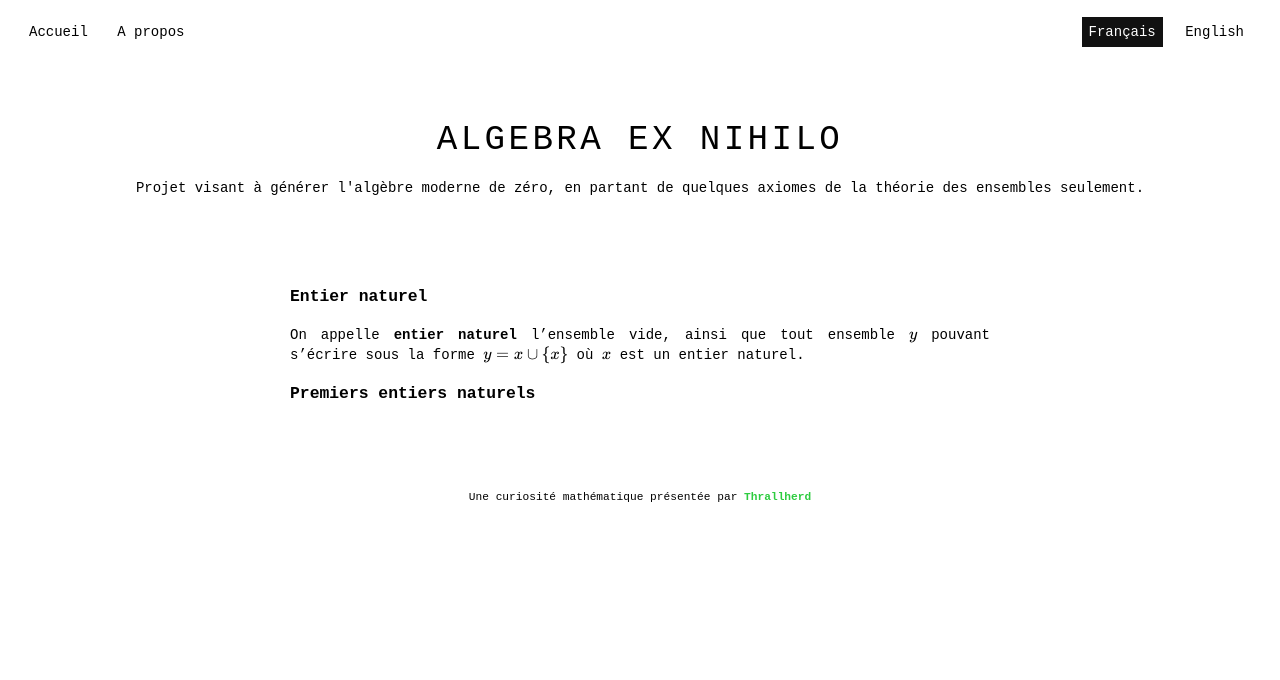
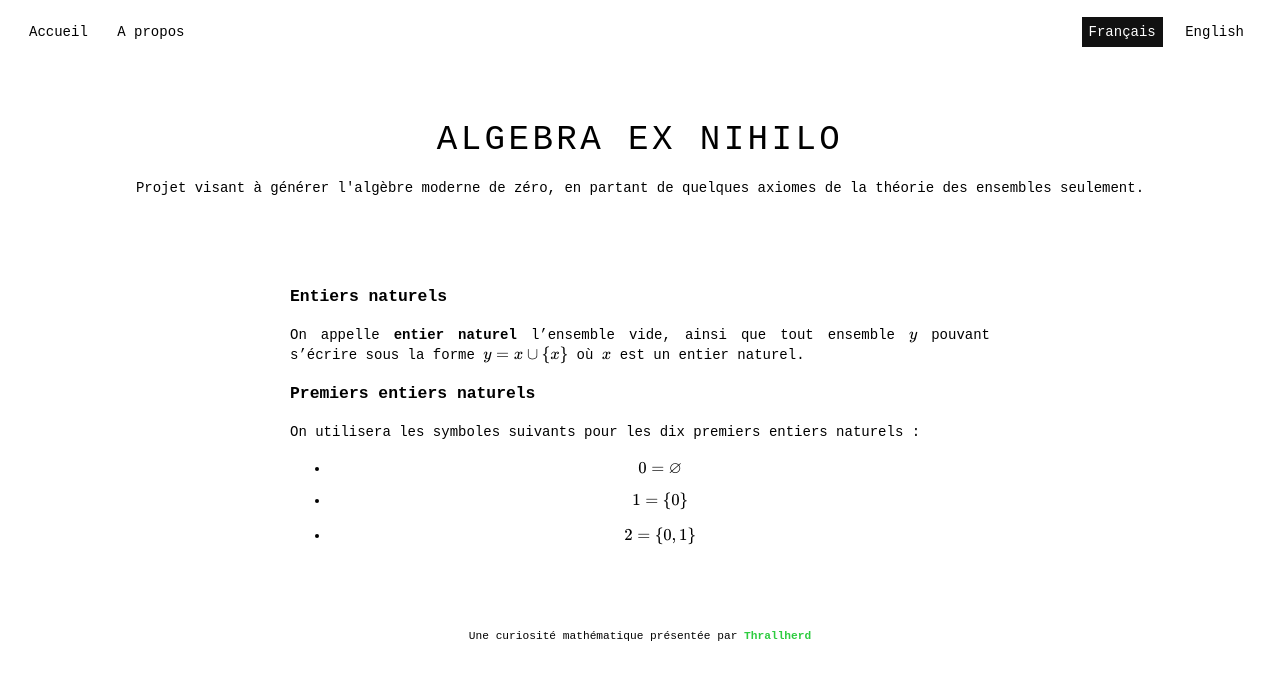
Before and after one commit to Thrallherd/AlgebraExNihilo, a Jekyll site: the page built from set_res2.md, in a window 1280 px wide. Shown: the top 680 px of the page. Built offline with Jekyll 4.4.1, drawn with Linux system fonts in a browser that asks for light colours; formulas are drawn with MathJax 3.

Commit message:
Update set_res2.md

```diff
--- a/set_res2.md
+++ b/set_res2.md
@@ -7,7 +7,12 @@ handle: /set_res3
 
 <script src="https://cdn.mathjax.org/mathjax/latest/MathJax.js?config=TeX-AMS-MML_HTMLorMML" type="text/javascript"></script>
 
-### Entier naturel
+### Entiers naturels
 On appelle **entier naturel** l'ensemble vide, ainsi que tout ensemble $$y$$ pouvant s'écrire sous la forme $$y = x \cup \{ x \}$$ où $$x$$ est un entier naturel.
 
 ### Premiers entiers naturels
+On utilisera les symboles suivants pour les dix premiers entiers naturels :
+
+* $$0 = \varnothing$$
+* $$1 = \{ 0 \}$$
+* $$2 = \{ 0, 1 \}$$
```
